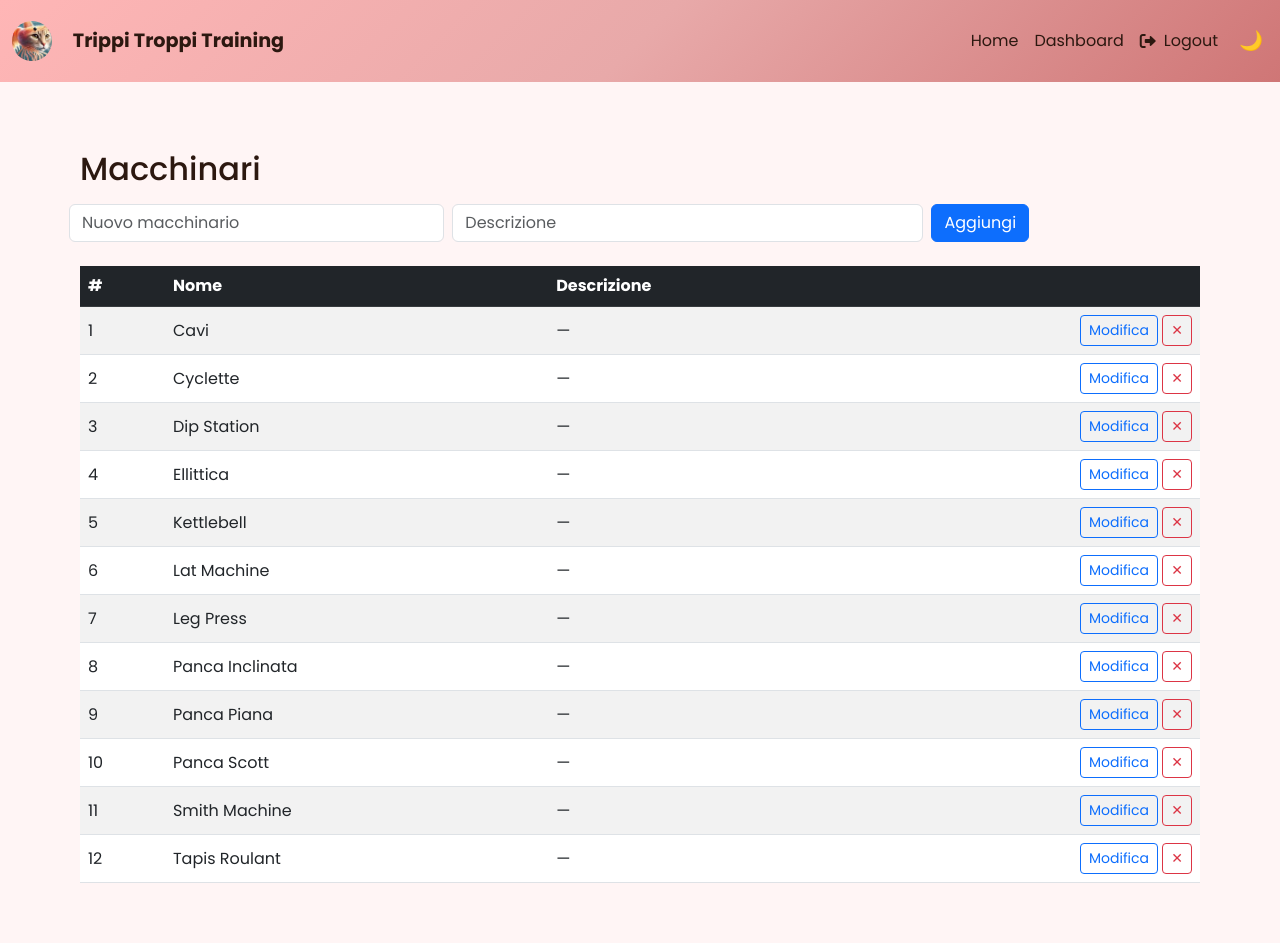
After one commit to NicolaRodighiero0/ProgettoneTTT, a Flask app: page /trainer/machines in a window 1280 px wide. The commit adds this page. Run offline with Flask 3, Linux system fonts and the light colour scheme; the visitor is signed in with stand-in values (Sample User, id 1); data comes from the database, SQL or seed files in the repository.

Commit message:
gestione macchinari

```diff
--- a/app/models/gym_database.py
+++ b/app/models/gym_database.py
@@ -137,7 +137,8 @@ class GymDatabaseManager:
         self.cursor.execute("""
             CREATE TABLE IF NOT EXISTS machines (
                 id INTEGER PRIMARY KEY AUTOINCREMENT,
-                name TEXT NOT NULL UNIQUE
+                name TEXT NOT NULL UNIQUE,
+                description TEXT
             );
         """)
 
@@ -1440,6 +1441,41 @@ class GymDatabaseManager:
         ]
         self.add_machines(default_machines)
 
+
+    def list_machines(self):
+        cur = self.conn.execute("SELECT * FROM machines ORDER BY name")
+        return [dict(row) for row in cur]
+
+    def get_machine(self, mid: int):
+        cur = self.conn.execute("SELECT * FROM machines WHERE id=?", (mid,))
+        row = cur.fetchone()
+        return dict(row) if row else None
+
+    def create_machine(self, name: str, description: str | None = None):
+        cur = self.conn.cursor()
+        cur.execute(
+            "INSERT INTO machines (name, description) VALUES (?, ?)",
+            (name, description)
+        )
+        self.conn.commit()
+        return cur.lastrowid
+
+    def update_machine(self, mid: int, name: str, description: str | None = None):
+        self.conn.execute(
+            "UPDATE machines SET name=?, description=? WHERE id=?",
+            (name, description, mid)
+        )
+        self.conn.commit()
+
+    def delete_machine(self, mid: int):
+        self.conn.execute("DELETE FROM machines WHERE id=?", (mid,))
+        self.conn.commit()
+
+
+    def count_machines(self):
+        cur = self.conn.execute("SELECT COUNT(*) FROM machines")
+        return cur.fetchone()[0]
+
 if __name__ == "__main__":
     db = GymDatabaseManager()
 
--- /dev/null
+++ b/app/templates/trainer/machines.html
@@ -0,0 +1,50 @@
+{% extends 'base.html' %}
+{% block title %}Macchinari{% endblock %}
+
+{% block content %}
+<div class="container py-4">
+
+  <h2 class="mb-3">Macchinari</h2>
+
+  <!-- inline “aggiungi” -->
+  <form method="post" class="row g-2 mb-4">
+    <div class="col-sm-4">
+      <input name="name" class="form-control" placeholder="Nuovo macchinario" required>
+    </div>
+    <div class="col-sm-5">
+      <input name="description" class="form-control" placeholder="Descrizione">
+    </div>
+    <div class="col-sm-auto">
+      <button class="btn btn-primary">Aggiungi</button>
+    </div>
+  </form>
+
+  <!-- elenco -->
+  <table class="table table-striped align-middle">
+    <thead class="table-dark"><tr>
+      <th>#</th><th>Nome</th><th>Descrizione</th><th></th>
+    </tr></thead>
+    <tbody>
+      {% for m in machines %}
+        <tr>
+          <td>{{ loop.index }}</td>
+          <td>{{ m.name }}</td>
+          <td>{{ m.description or '—' }}</td>
+          <td class="text-end">
+            <a class="btn btn-sm btn-outline-primary"
+               href="{{ url_for('trainer_page.edit_machine', mid=m.id) }}">Modifica</a>
+            <form method="post"
+                  action="{{ url_for('trainer_page.delete_machine', mid=m.id) }}"
+                  class="d-inline"
+                  onsubmit="return confirm('Eliminare il macchinario?');">
+              <button class="btn btn-sm btn-outline-danger">✕</button>
+            </form>
+          </td>
+        </tr>
+      {% else %}
+        <tr><td colspan="4" class="text-center py-4">Nessun macchinario.</td></tr>
+      {% endfor %}
+    </tbody>
+  </table>
+</div>
+{% endblock %}
--- a/app/trainer.py
+++ b/app/trainer.py
@@ -372,7 +372,81 @@ def get_stats_api():
     stats = {
         'clients': db.count_trainer_clients(session['user_id']),
         'workouts': db.count_workouts_by_trainer(session['user_id']),
-        'exercises': db.count_exercises()
+        'exercises': db.count_exercises(),
+        'machines' : db.count_machines()
     }
     db.close_connection()
     return jsonify(stats), 200
+
+
+
+@trainer_page_bp.route('/machines', methods=['GET', 'POST'])
+@login_required
+@trainer_required
+def machines_page():
+    db = GymDatabaseManager(); db.open_connection()
+
+    # POST → aggiungi nuovo macchinario dall’inline-form in pagina
+    if request.method == 'POST':
+        name = request.form.get('name', '').strip()
+        desc = request.form.get('description', '').strip() or None
+        if not name:
+            flash('Il nome del macchinario è obbligatorio', 'warning')
+        elif db.create_machine(name, desc):
+            flash('Macchinario aggiunto', 'success')
+        else:
+            flash('Errore durante il salvataggio', 'danger')
+        db.close_connection()
+        return redirect(url_for('trainer_page.machines_page'))
+
+    machines = db.list_machines()
+    db.close_connection()
+    return render_template('trainer/machines.html', machines=machines)
+
+
+# FORM NUOVO -----------------------------------
+@trainer_page_bp.route('/machines/new', methods=['GET', 'POST'])
+@login_required
+@trainer_required
+def new_machine():
+    if request.method == 'POST':
+        db = GymDatabaseManager(); db.open_connection()
+        mid = db.create_machine(request.form['name'],
+                                request.form.get('description'))
+        db.close_connection()
+        flash('Macchinario creato', 'success')
+        return redirect(url_for('trainer_page.machines_page'))
+    return render_template('trainer/machine_form.html', mode='new')
+
+
+# EDIT -----------------------------------------
+@trainer_page_bp.route('/machines/<int:mid>/edit', methods=['GET', 'POST'])
+@login_required
+@trainer_required
+def edit_machine(mid):
+    db = GymDatabaseManager(); db.open_connection()
+    machine = db.get_machine(mid)
+    if not machine: db.close_connection(); abort(404)
+
+    if request.method == 'POST':
+        db.update_machine(mid,
+                          request.form['name'],
+                          request.form.get('description'))
+        db.close_connection()
+        flash('Macchinario aggiornato', 'success')
+        return redirect(url_for('trainer_page.machines_page'))
+
+    db.close_connection()
+    return render_template('trainer/machine_form.html',
+                           mode='edit', machine=machine)
+
+
+# DELETE ---------------------------------------
+@trainer_page_bp.route('/machines/<int:mid>/delete', methods=['POST'])
+@login_required
+@trainer_required
+def delete_machine(mid):
+    db = GymDatabaseManager(); db.open_connection()
+    db.delete_machine(mid); db.close_connection()
+    flash('Macchinario eliminato', 'success')
+    return redirect(url_for('trainer_page.machines_page'))
```
Also changed, not shown: app/static/js/trainer_dashboard.js (+19 -5 lines), app/templates/trainer/dashboard.html (+22 -5 lines), app/templates/trainer/machine_form.html (added, +26 -0 lines).
